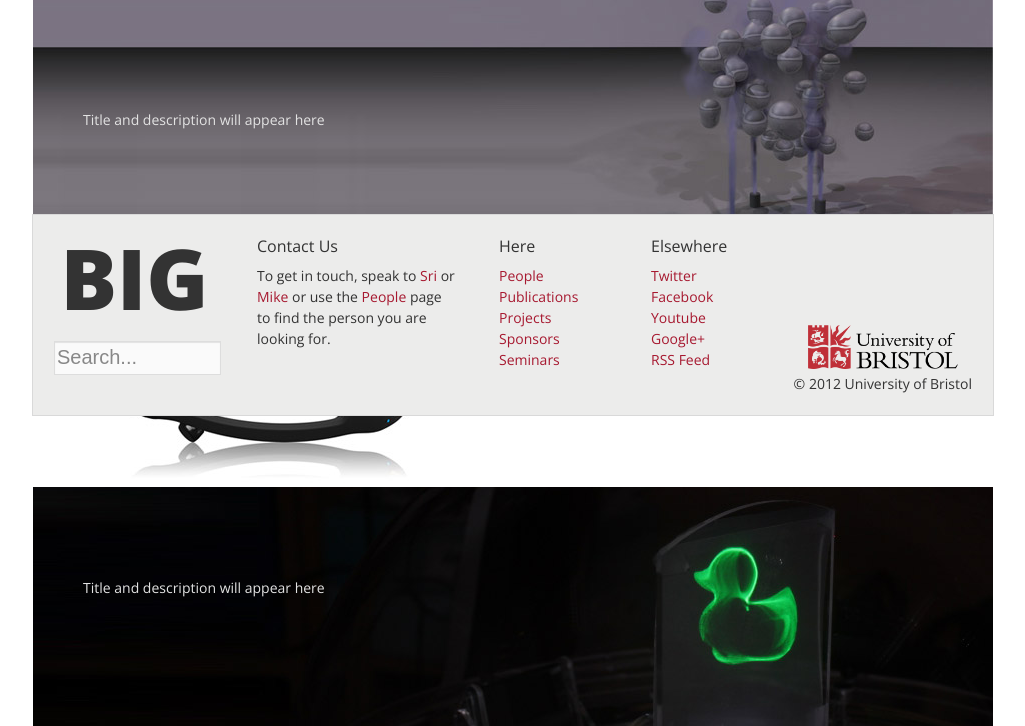
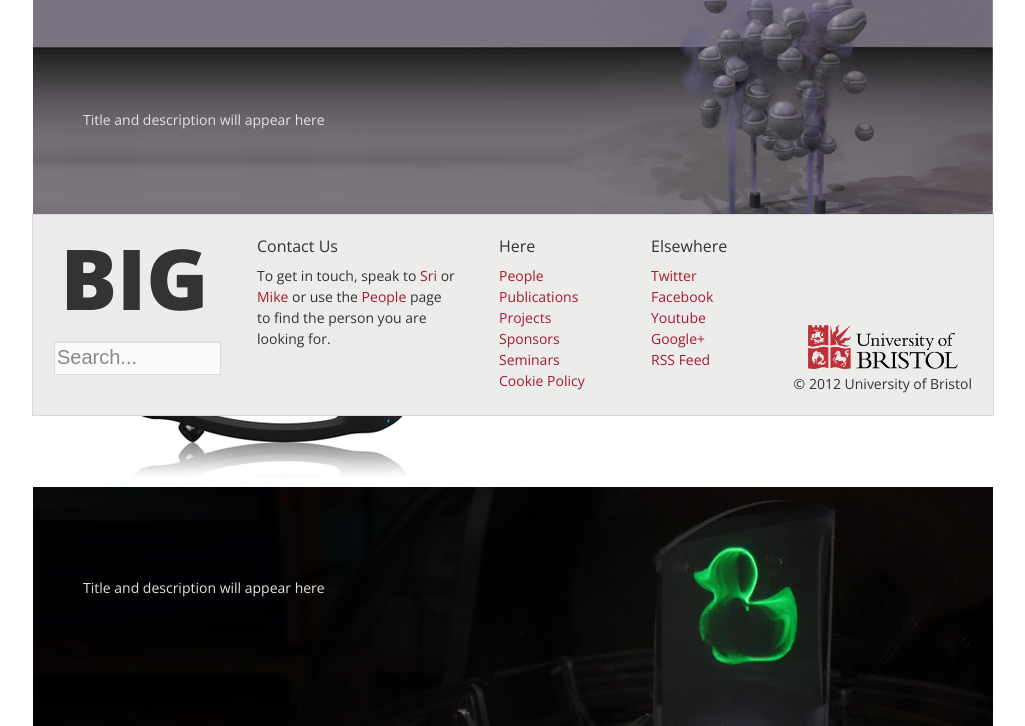
Before and after one commit to tomcarter259/BIG-website, a WordPress theme: template home.php in a window 1280 px wide. Shown: the part 558-1284 px from the top of the page, without its empty margins (127-1152 px from the left). Run offline with PHP 8.4 and a stand-in for WordPress, Linux system fonts and the light colour scheme; the site name, menu and one post (Sample post) are stand-ins, and other content is empty; some libraries are stand-ins or nearby versions.

Commit message:
Added cookie policy to footer

```diff
--- a/footer.php
+++ b/footer.php
@@ -32,6 +32,9 @@
 		<li>
 		<a href="/seminars/">Seminars</a>
 		</li>
+		<li>
+		<a href="http://www.bris.ac.uk/web/policies/use-of-cookies.html">Cookie Policy</a>
+		</li>
 <!--
 		<li>
 		<a href="/news/">News</a>
```
